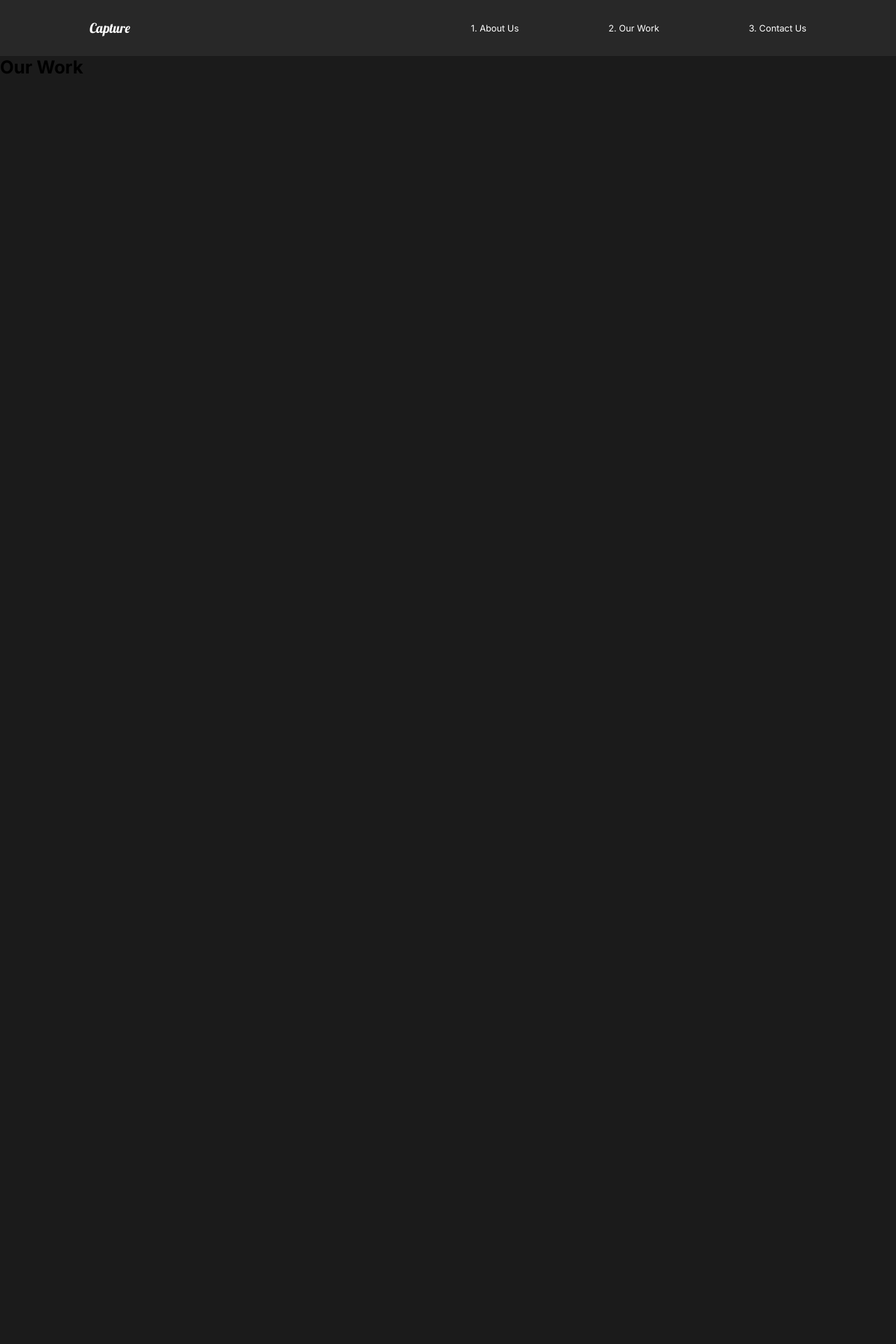
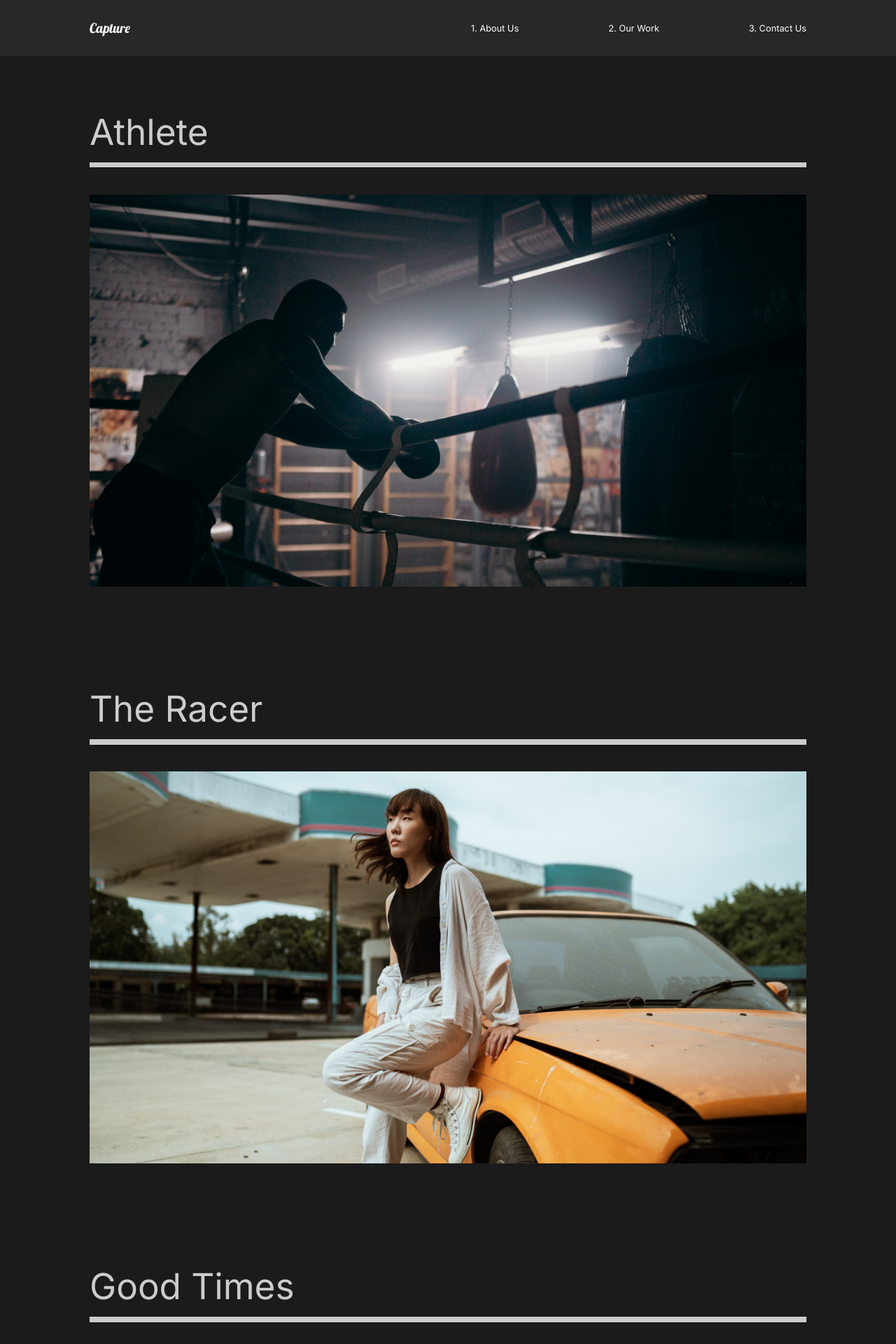
Before and after one commit to reza-goodarzi/Capture-portfolio, a React (Create React App) app: page /work in a window 1280 px wide. Shown: the top 1920 px of the page at 70% size. Before the commit the page ends 800 px from the top, so only its background shows below. Built offline with nearby package versions, Linux system fonts and the light colour scheme.

Commit message:
create basic OurWork page UI

```diff
--- a/src/pages/OurWork.js
+++ b/src/pages/OurWork.js
@@ -1,10 +1,67 @@
+import styled from 'styled-components';
+import {Link} from 'react-router-dom';
+
+// Images
+import athlete from '../img/athlete-small.png';
+import theRacer from '../img/theracer-small.png';
+import goodTimes from '../img/goodtimes-small.png';
+
 
 const OurWork = () => {
 	return (
-		<div>
-			<h1>Our Work</h1>
-		</div>
+		<Work>
+			<Movie>
+				<h2>Athlete</h2>
+				<div className="line"></div>
+				<Link to="/">
+					<img src={athlete} alt="athlete"/>
+				</Link>
+			</Movie>
+
+			<Movie>
+				<h2>The Racer</h2>
+				<div className="line"></div>
+				<Link to="/">
+					<img src={theRacer} alt="theRacer" />
+				</Link>
+			</Movie>
+
+			<Movie>
+				<h2>Good Times</h2>
+				<div className="line"></div>
+				<Link to="/">
+					<img src={goodTimes} alt="goodTimes" />
+				</Link>
+			</Movie>
+		</Work>
 	)
-}
+};
+
+const Work = styled.div`
+	min-height: 100vh;
+	overflow: hidden;
+	padding: 5rem 10rem;
+	h2{
+		padding: 1rem 0;
+		color: #ccc;
+	}
+`;
+
+const Movie = styled.div`
+	padding-bottom: 10rem;
+
+	.line{
+		height: .6rem;
+		background: #ccc;
+		margin-bottom: 3rem;
+	}
+
+	img{
+		width: 100%;
+		height: 70vh;
+		object-fit: cover;
+	}
+
+`;
 
 export default OurWork;
```
